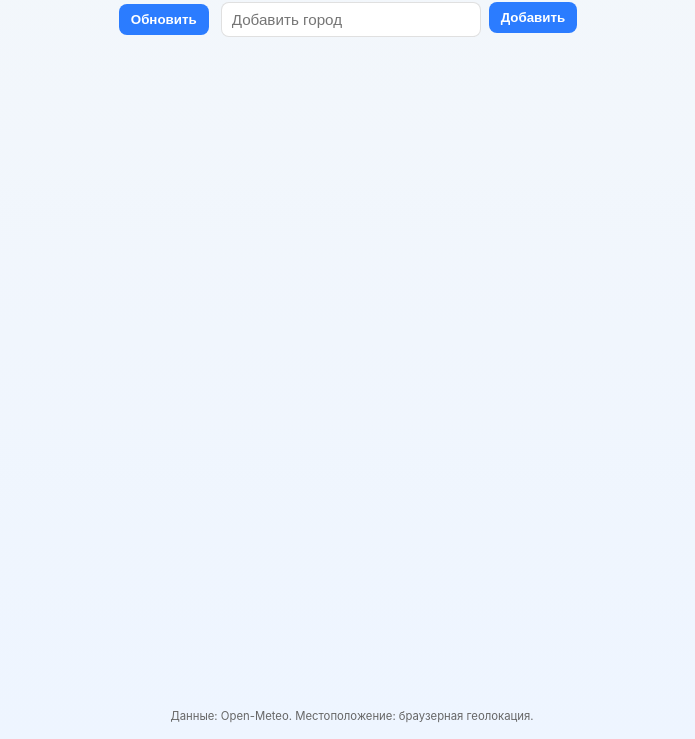
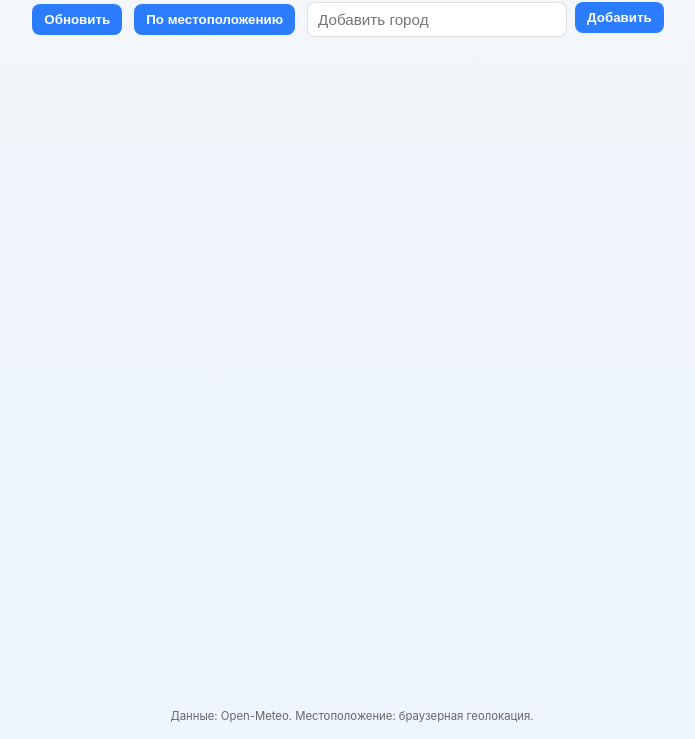
Before and after one commit to Just-ChillGuy/lab4_web, a plain HTML site: page index.html in a window 1280 px wide. Shown: the part 61-800 px from the top of the page, without its empty margins (288-983 px from the left). Drawn offline with Linux system fonts and the light colour scheme.

Commit message:
Update index.html

```diff
--- a/index.html
+++ b/index.html
@@ -15,6 +15,7 @@
   <main class="app">
     <section class="controls" id="controls">
       <button id="refreshBtn" class="btn">Обновить</button>
+      <button id="geoBtn" class="btn" type="button">По местоположению</button>
 
       <div class="city-form" id="city-form">
         <div class="input-wrap">
```
